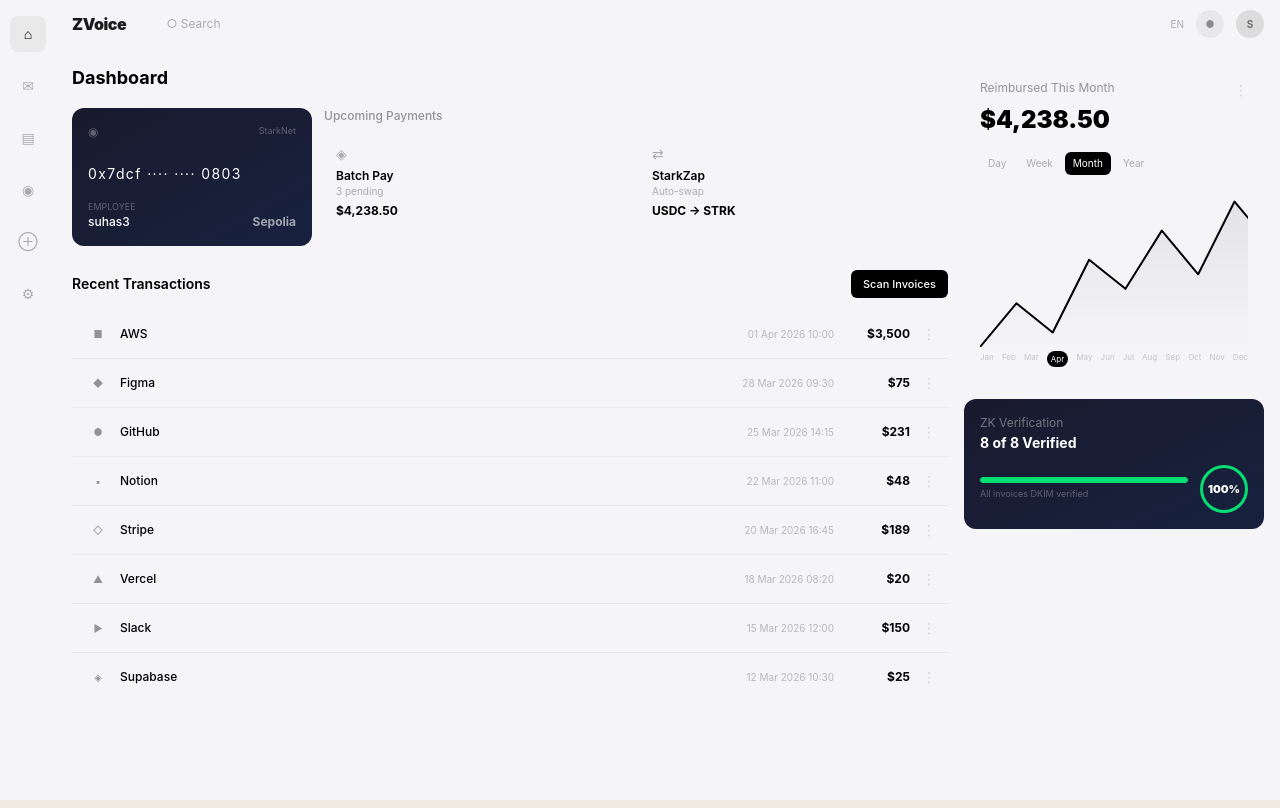
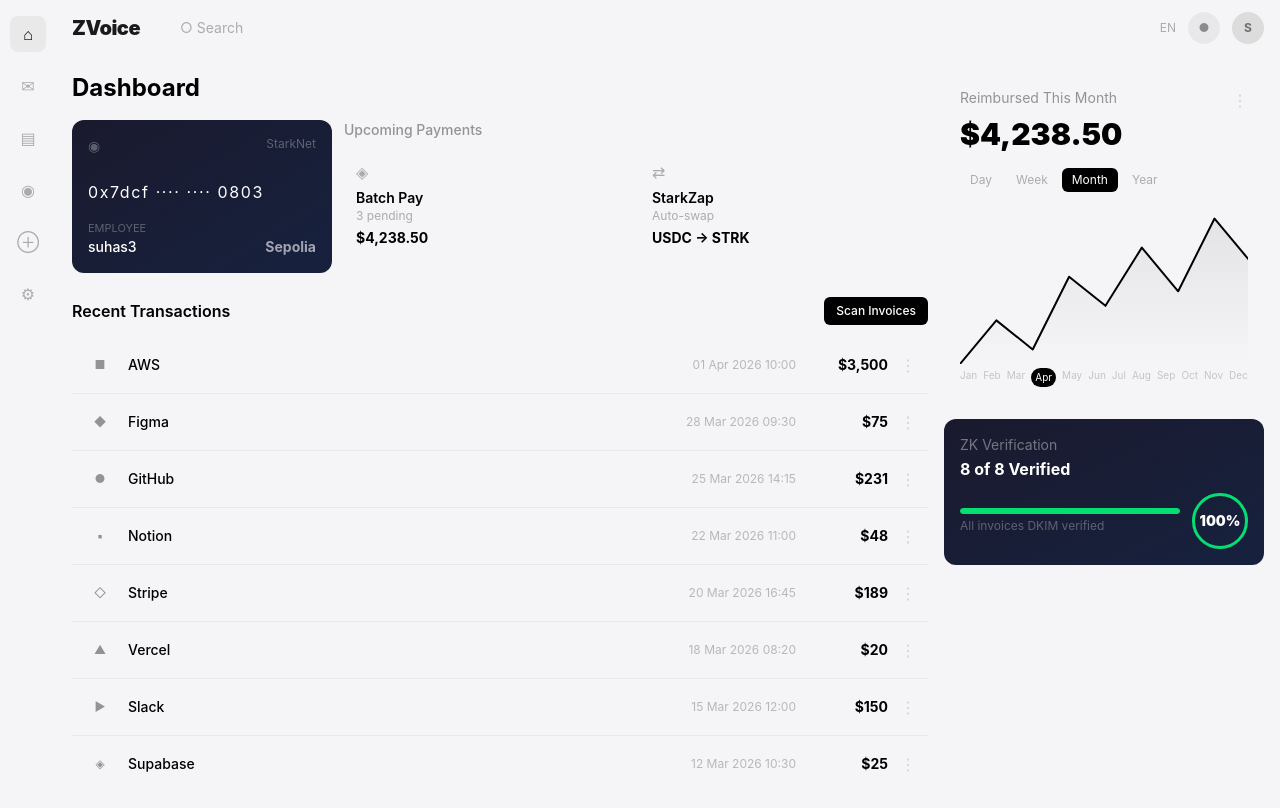
Before and after one commit to suhas-sensei/ZVoice, a Next.js app in the folder frontend/: page /dashboard in a window 1280 px wide. Built offline with nearby package versions, Linux system fonts and the light colour scheme.

Commit message:
style: bump up text sizes across dashboard

```diff
--- a/frontend/src/app/dashboard/page.tsx
+++ b/frontend/src/app/dashboard/page.tsx
@@ -53,7 +53,7 @@ export default function DashboardPage() {
           <button
             key={i}
             onClick={() => setActiveNav(i)}
-            className={`w-9 h-9 rounded-lg flex items-center justify-center text-sm transition-colors ${
+            className={`w-9 h-9 rounded-lg flex items-center justify-center text-base transition-colors ${
               activeNav === i ? "bg-black/5 text-black" : "text-black/30 hover:bg-black/5"
             }`}
           >
@@ -64,56 +64,56 @@ export default function DashboardPage() {
 
       <div className="flex-1 flex flex-col">
         {/* Top bar */}
-        <div className="h-12 flex items-center px-4 gap-3">
-          <span className="text-base font-black tracking-tight">ZVoice</span>
+        <div className="h-14 flex items-center px-4 gap-3">
+          <span className="text-xl font-black tracking-tight">ZVoice</span>
           <div className="flex-1 max-w-xs ml-4">
-            <div className="bg-[#f5f5f7] rounded-md px-3 py-1.5 text-xs text-black/30 flex items-center gap-1.5">
+            <div className="bg-[#f5f5f7] rounded-md px-3 py-1.5 text-sm text-black/30 flex items-center gap-1.5">
               ○ Search
             </div>
           </div>
           <div className="flex-1" />
-          <span className="text-[10px] text-black/30">EN</span>
-          <div className="w-7 h-7 rounded-full bg-black/5 flex items-center justify-center text-[10px] text-black/40">●</div>
-          <div className="w-7 h-7 rounded-full bg-black/10 flex items-center justify-center text-[10px] font-bold text-black/50">S</div>
+          <span className="text-xs text-black/30">EN</span>
+          <div className="w-8 h-8 rounded-full bg-black/5 flex items-center justify-center text-xs text-black/40">●</div>
+          <div className="w-8 h-8 rounded-full bg-black/10 flex items-center justify-center text-xs font-bold text-black/50">S</div>
         </div>
 
         {/* Content */}
         <div className="flex-1 flex p-4 gap-4">
           {/* Left column */}
           <div className="flex-1">
-            <h2 className="text-lg font-bold text-black mb-4">Dashboard</h2>
+            <h2 className="text-2xl font-bold text-black mb-4">Dashboard</h2>
 
             {/* Wallet card + upcoming */}
             <div className="flex gap-3 mb-6">
-              <div className="bg-gradient-to-br from-[#1a1a2e] to-[#16213e] rounded-xl p-4 text-white w-[240px] flex-shrink-0">
+              <div className="bg-gradient-to-br from-[#1a1a2e] to-[#16213e] rounded-xl p-4 text-white w-[260px] flex-shrink-0">
                 <div className="flex justify-between items-start mb-6">
-                  <span className="text-xs text-white/30">◉</span>
-                  <span className="text-[9px] text-white/30">StarkNet</span>
+                  <span className="text-sm text-white/30">◉</span>
+                  <span className="text-xs text-white/30">StarkNet</span>
                 </div>
-                <p className="text-sm font-mono tracking-widest mb-4">0x7dcf ···· ···· 0803</p>
+                <p className="text-base font-mono tracking-widest mb-4">0x7dcf ···· ···· 0803</p>
                 <div className="flex justify-between items-end">
                   <div>
-                    <p className="text-[9px] text-white/30 uppercase">Employee</p>
-                    <p className="text-xs font-medium">suhas3</p>
+                    <p className="text-[11px] text-white/30 uppercase">Employee</p>
+                    <p className="text-sm font-medium">suhas3</p>
                   </div>
-                  <p className="text-xs font-bold text-white/60">Sepolia</p>
+                  <p className="text-sm font-bold text-white/60">Sepolia</p>
                 </div>
               </div>
 
               <div className="flex-1">
-                <p className="text-xs font-medium text-black/40 mb-2">Upcoming Payments</p>
+                <p className="text-sm font-medium text-black/40 mb-2">Upcoming Payments</p>
                 <div className="flex gap-2">
                   <div className="p-3 flex-1">
-                    <span className="text-sm text-black/30 block mb-1">◈</span>
-                    <p className="text-xs font-semibold text-black">Batch Pay</p>
-                    <p className="text-[10px] text-black/30">3 pending</p>
-                    <p className="text-xs font-bold text-black mt-1">$4,238.50</p>
+                    <span className="text-base text-black/30 block mb-1">◈</span>
+                    <p className="text-sm font-semibold text-black">Batch Pay</p>
+                    <p className="text-xs text-black/30">3 pending</p>
+                    <p className="text-sm font-bold text-black mt-1">$4,238.50</p>
                   </div>
                   <div className="p-3 flex-1">
-                    <span className="text-sm text-black/30 block mb-1">⇄</span>
-                    <p className="text-xs font-semibold text-black">StarkZap</p>
-                    <p className="text-[10px] text-black/30">Auto-swap</p>
-                    <p className="text-xs font-bold text-black mt-1">USDC → STRK</p>
+                    <span className="text-base text-black/30 block mb-1">⇄</span>
+                    <p className="text-sm font-semibold text-black">StarkZap</p>
+                    <p className="text-xs text-black/30">Auto-swap</p>
+                    <p className="text-sm font-bold text-black mt-1">USDC → STRK</p>
                   </div>
                 </div>
               </div>
@@ -121,10 +121,10 @@ export default function DashboardPage() {
 
             {/* Recent Transactions */}
             <div className="flex items-center justify-between mb-3">
-              <h3 className="text-sm font-semibold text-black">Recent Transactions</h3>
+              <h3 className="text-base font-semibold text-black">Recent Transactions</h3>
               <a
                 href="http://localhost:3010/employee"
-                className="bg-black text-white text-[11px] font-medium px-3 py-1.5 rounded-md hover:bg-black/90 transition-colors"
+                className="bg-black text-white text-xs font-medium px-3 py-1.5 rounded-md hover:bg-black/90 transition-colors"
               >
                 Scan Invoices
               </a>
@@ -134,35 +134,35 @@ export default function DashboardPage() {
               {transactions.map((tx, i) => (
                 <div
                   key={i}
-                  className={`flex items-center px-3 py-2.5 ${i < transactions.length - 1 ? "border-b border-black/5" : ""} hover:bg-black/[0.02] transition-colors`}
+                  className={`flex items-center px-3 py-3 ${i < transactions.length - 1 ? "border-b border-black/5" : ""} hover:bg-black/[0.02] transition-colors`}
                 >
-                  <span className="w-7 h-7 bg-[#f5f5f7] rounded-lg flex items-center justify-center text-[10px] text-black/40 flex-shrink-0">
+                  <span className="w-8 h-8 bg-[#f5f5f7] rounded-lg flex items-center justify-center text-xs text-black/40 flex-shrink-0">
                     {tx.icon}
                   </span>
-                  <p className="ml-2 text-xs font-medium text-black flex-1">{tx.vendor}</p>
-                  <p className="text-[10px] text-black/25 mx-3 flex-shrink-0">{tx.date}</p>
-                  <p className="text-xs font-bold text-black w-16 text-right flex-shrink-0">{tx.amount}</p>
-                  <span className="ml-3 text-black/15 text-sm">⋮</span>
+                  <p className="ml-3 text-sm font-medium text-black flex-1">{tx.vendor}</p>
+                  <p className="text-xs text-black/25 mx-3 flex-shrink-0">{tx.date}</p>
+                  <p className="text-sm font-bold text-black w-20 text-right flex-shrink-0">{tx.amount}</p>
+                  <span className="ml-3 text-black/15 text-base">⋮</span>
                 </div>
               ))}
             </div>
           </div>
 
           {/* Right column */}
-          <div className="w-[300px] flex-shrink-0">
+          <div className="w-[320px] flex-shrink-0">
             <div className="p-4 mb-4">
               <div className="flex justify-between items-start mb-1">
-                <p className="text-xs text-black/40">Reimbursed This Month</p>
-                <span className="text-black/15 text-sm">⋮</span>
+                <p className="text-sm text-black/40">Reimbursed This Month</p>
+                <span className="text-black/15 text-base">⋮</span>
               </div>
-              <p className="text-2xl font-black text-black mb-4">$4,238.50</p>
+              <p className="text-3xl font-black text-black mb-4">$4,238.50</p>
 
               <div className="flex gap-1 mb-3">
                 {["Day", "Week", "Month", "Year"].map((t) => (
                   <button
                     key={t}
                     onClick={() => setActiveTime(t)}
-                    className={`text-[10px] px-2 py-1 rounded-md transition-colors ${
+                    className={`text-xs px-2.5 py-1 rounded-md transition-colors ${
                       activeTime === t ? "bg-black text-white" : "text-black/30 hover:text-black/60"
                     }`}
                   >
@@ -175,7 +175,7 @@ export default function DashboardPage() {
 
               <div className="flex justify-between mt-1">
                 {months.map((m, i) => (
-                  <span key={m} className={`text-[8px] ${i === 3 ? "bg-black text-white px-1 py-0.5 rounded-full" : "text-black/20"}`}>
+                  <span key={m} className={`text-[10px] ${i === 3 ? "bg-black text-white px-1 py-0.5 rounded-full" : "text-black/20"}`}>
                     {m}
                   </span>
                 ))}
@@ -183,17 +183,17 @@ export default function DashboardPage() {
             </div>
 
             <div className="bg-gradient-to-br from-[#1a1a2e] to-[#16213e] rounded-xl p-4 text-white">
-              <p className="text-xs text-white/40 mb-0.5">ZK Verification</p>
-              <p className="text-sm font-bold mb-3">8 of 8 Verified</p>
+              <p className="text-sm text-white/40 mb-0.5">ZK Verification</p>
+              <p className="text-base font-bold mb-3">8 of 8 Verified</p>
               <div className="flex items-center gap-3">
                 <div className="flex-1">
                   <div className="h-1.5 bg-white/10 rounded-full overflow-hidden">
                     <div className="h-full bg-green-400 rounded-full" style={{ width: "100%" }} />
                   </div>
-                  <p className="text-[9px] text-white/30 mt-1">All invoices DKIM verified</p>
+                  <p className="text-xs text-white/30 mt-1">All invoices DKIM verified</p>
                 </div>
-                <div className="w-12 h-12 rounded-full border-[3px] border-green-400 flex items-center justify-center">
-                  <span className="text-[11px] font-black">100%</span>
+                <div className="w-14 h-14 rounded-full border-[3px] border-green-400 flex items-center justify-center">
+                  <span className="text-sm font-black">100%</span>
                 </div>
               </div>
             </div>
```
